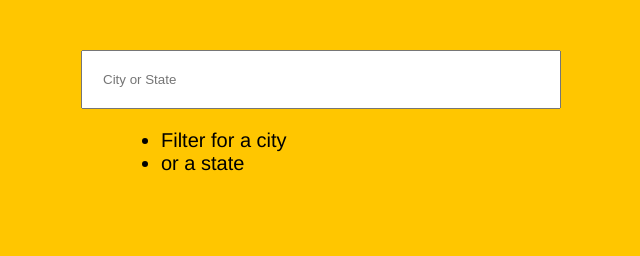
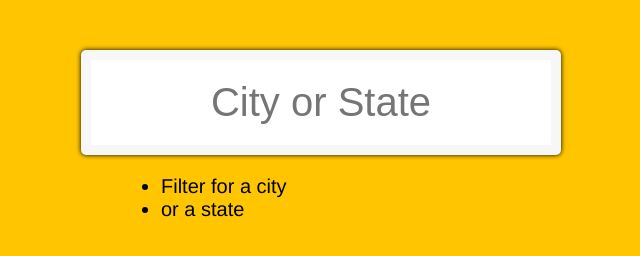
Before and after one commit to bakrall/ajax-type-ahead-by-wes-bos, a plain HTML site: page index.html in a window 1280 px wide. Shown: the whole page, without its empty margins (319-959 px from the left). Drawn offline with Linux system fonts and the light colour scheme.

Commit message:
make search input look prettier
create an evne box shadow around input

```diff
--- a/style.css
+++ b/style.css
@@ -12,12 +12,19 @@
 
     input {
       width: 120%;
-      padding:20px;
+      padding: 20px;
+      margin: 0;
       position: relative;
       left: -10%;
+      text-align: center;
+      outline:0;
+      border: 10px solid #F7F7F7;
+      border-radius: 5px;
+      box-shadow: 0px 0px 5px rgba(0, 0, 0, 1);
+      font-size: 40px;
     }
 
     .search-form {
-      max-width:400px;
-      margin:50px auto;
+      max-width: 400px;
+      margin: 50px auto;
     }
```
